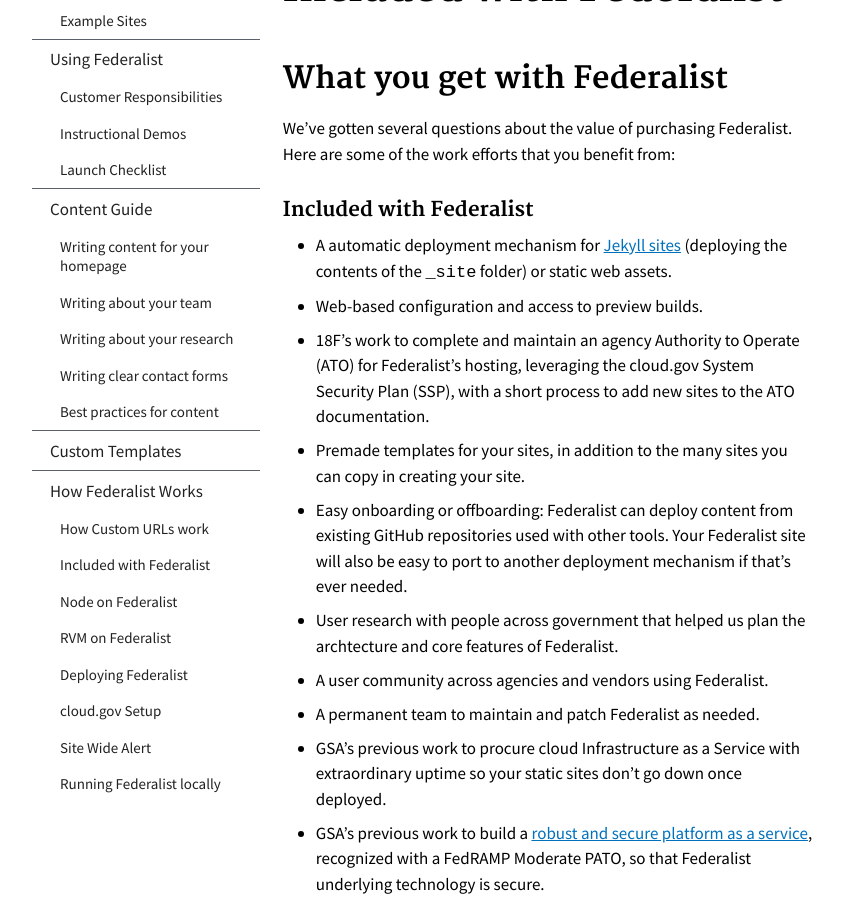
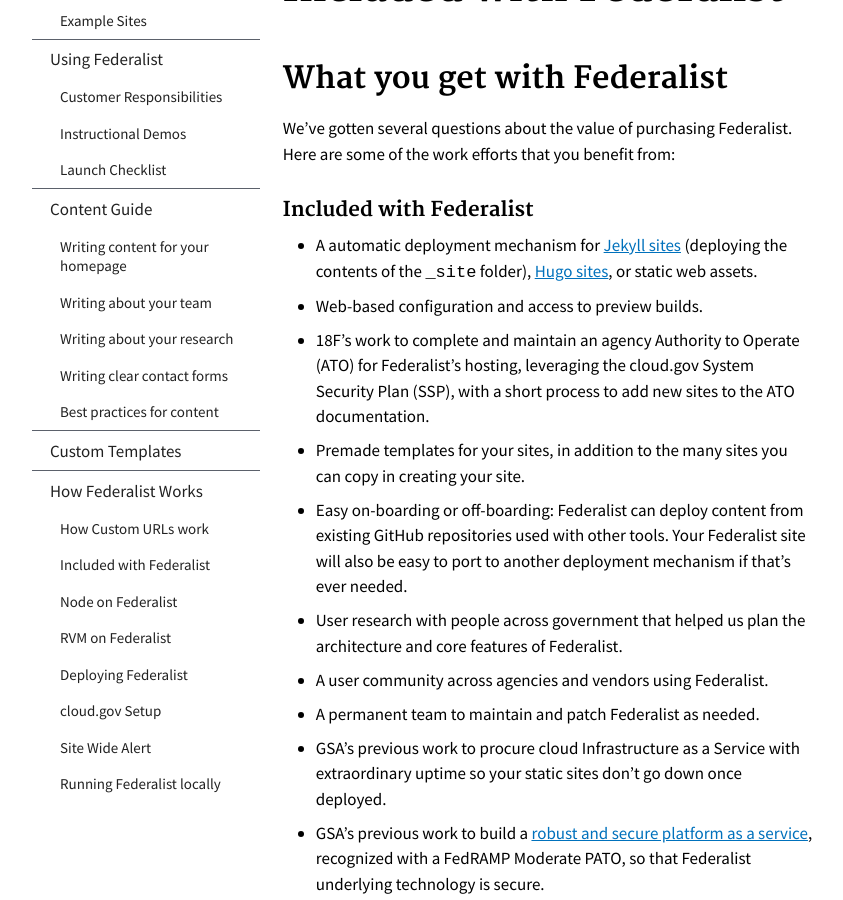
Before and after one commit to Macy-FK/federaliste, a Jekyll site: the page built from pages/how-federalist-works/included-with-federalist.md, in a window 1280 px wide and 900 px high, scrolled down 266 px. Shown: the whole window, without its empty margins (118-961 px from the left). Built offline with Jekyll 4.4.1, drawn with Linux system fonts in a browser that asks for light colours; Markdown is read by kramdown in place of the engine named in the settings.

Commit message:
add language about experimental hugo support

```diff
--- a/pages/how-federalist-works/included-with-federalist.md
+++ b/pages/how-federalist-works/included-with-federalist.md
@@ -3,16 +3,17 @@ title: Included with Federalist
 parent: How Federalist Works
 ---
 ## What you get with Federalist
+
 We've gotten several questions about the value of purchasing Federalist. Here are some of the work efforts that you benefit from:
 
 ### Included with Federalist
 
-* A automatic deployment mechanism for [Jekyll sites](https://jekyllrb.com/docs/home/) (deploying the contents of the `_site` folder) or static web assets.
+* A automatic deployment mechanism for [Jekyll sites](https://jekyllrb.com/docs/home/) (deploying the contents of the `_site` folder), [Hugo sites](http://gohugo.io/), or static web assets.
 * Web-based configuration and access to preview builds.
 * 18F's work to complete and maintain an agency Authority to Operate (ATO) for Federalist's hosting, leveraging the cloud.gov System Security Plan (SSP), with a short process to add new sites to the ATO documentation.
 * Premade templates for your sites, in addition to the many sites you can copy in creating your site.
-* Easy onboarding or offboarding: Federalist can deploy content from existing GitHub repositories used with other tools. Your Federalist site will also be easy to port to another deployment mechanism if that's ever needed.
-* User research with people across government that helped us plan the archtecture and core features of Federalist.
+* Easy on-boarding or off-boarding: Federalist can deploy content from existing GitHub repositories used with other tools. Your Federalist site will also be easy to port to another deployment mechanism if that's ever needed.
+* User research with people across government that helped us plan the architecture and core features of Federalist.
 * A user community across agencies and vendors using Federalist.
 * A permanent team to maintain and patch Federalist as needed.
 * GSA's previous work to procure cloud Infrastructure as a Service with extraordinary uptime so your static sites don't go down once deployed.
```
Also changed, not shown: pages/custom-templates.md (+8 -2 lines), pages/using-federalist.md (+5 -3 lines).
